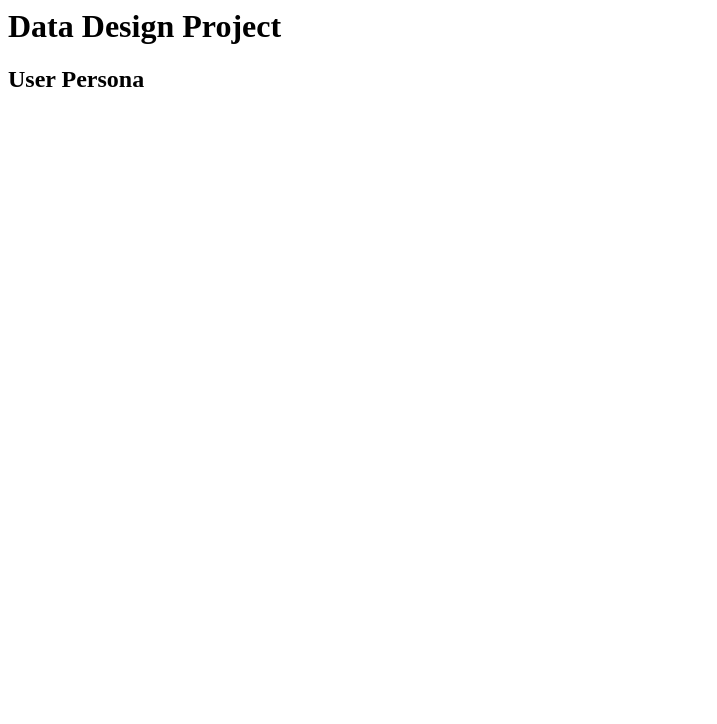
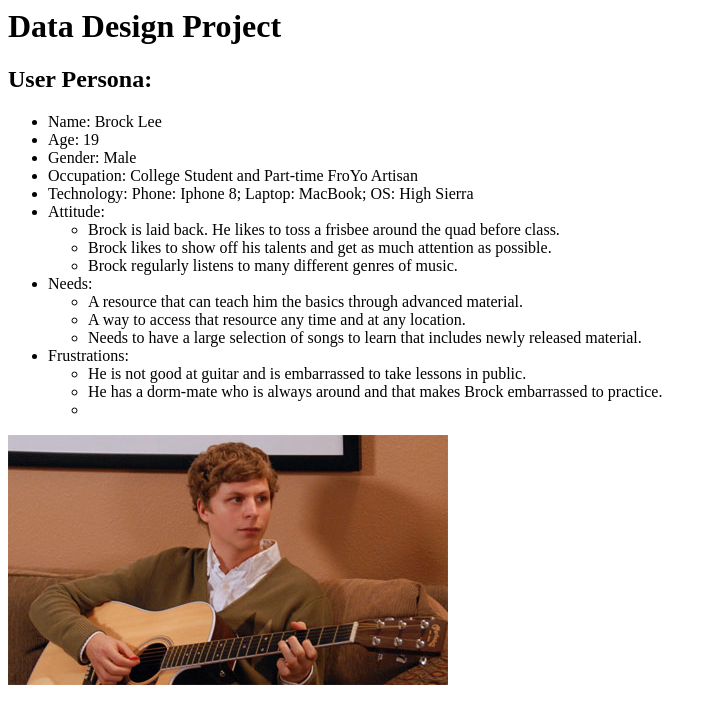
Before and after one commit to Taylor-Smith92/data-design, a PHP site: page /brockLee.php in a window 1280 px wide. Shown: the top 724 px of the page, without its empty margins (0-717 px from the left). Run offline with PHP 8.4, Linux system fonts and the light colour scheme.

Commit message:
added anchor links to index, added info for persona description, still needs completed frustrations

```diff
--- a/epic/brockLee.php
+++ b/epic/brockLee.php
@@ -4,8 +4,39 @@
 		<meta charset="utf-8" />
 	</head>
 	<body>
+
 		<h1>Data Design Project</h1>
-		<h2>User Persona</h2>
+		<h2>User Persona:</h2>
+
+		<ul>
+			<li>Name: Brock Lee</li>
+			<li>Age: 19</li>
+			<li>Gender: Male</li>
+			<li>Occupation: College Student and Part-time FroYo Artisan</li>
+			<li>Technology: Phone: Iphone 8; Laptop: MacBook; OS: High Sierra</li>
+			<li>Attitude:
+				<ul>
+					<li>Brock is laid back. He likes to toss a frisbee around the quad before class.</li>
+					<li>Brock likes to show off his talents and get as much attention as possible.</li>
+					<li>Brock regularly listens to many different genres of music.</li>
+				</ul>
+			</li>
+			<li>Needs:
+				<ul>
+					<li>A resource that can teach him the basics through advanced material.</li>
+					<li>A way to access that resource any time and at any location.</li>
+					<li>Needs to have a large selection of songs to learn that includes newly released material.</li>
+				</ul>
+			</li>
+			<li>Frustrations:
+				<ul>
+					<li>He is not good at guitar and is embarrassed to take lessons in public.</li>
+					<li>He has a dorm-mate who is always around and that makes Brock embarrassed to practice.</li>
+					<li></li>
+				</ul>
+			</li>
+		</ul>
+		<img src="brockLee.jpg" alt="Brock Lee playing guitar" />
 	</body>
 
 </html>
```
Also changed, not shown: epic/index.php (+5 -7 lines).
